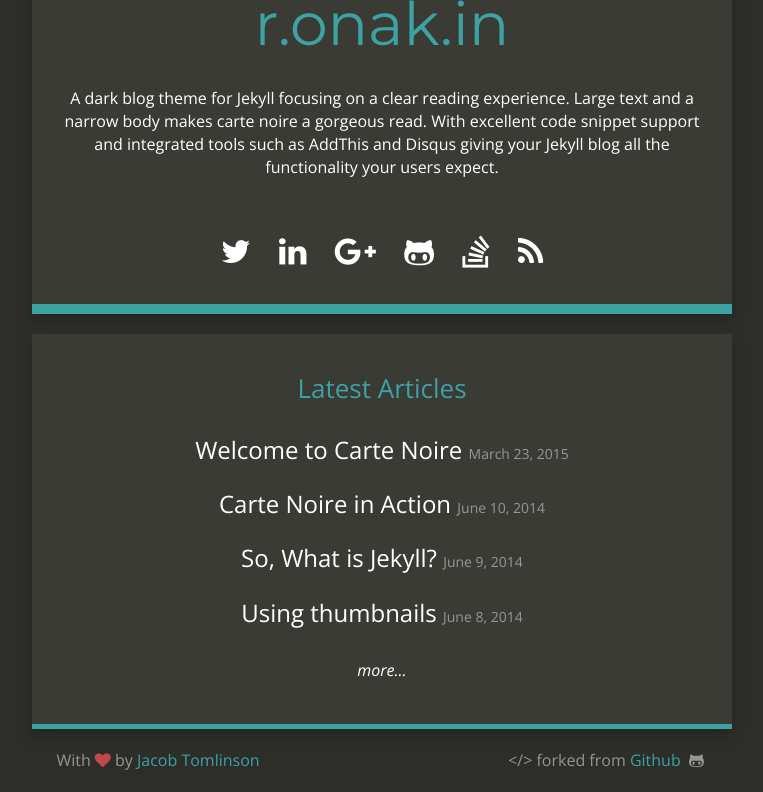
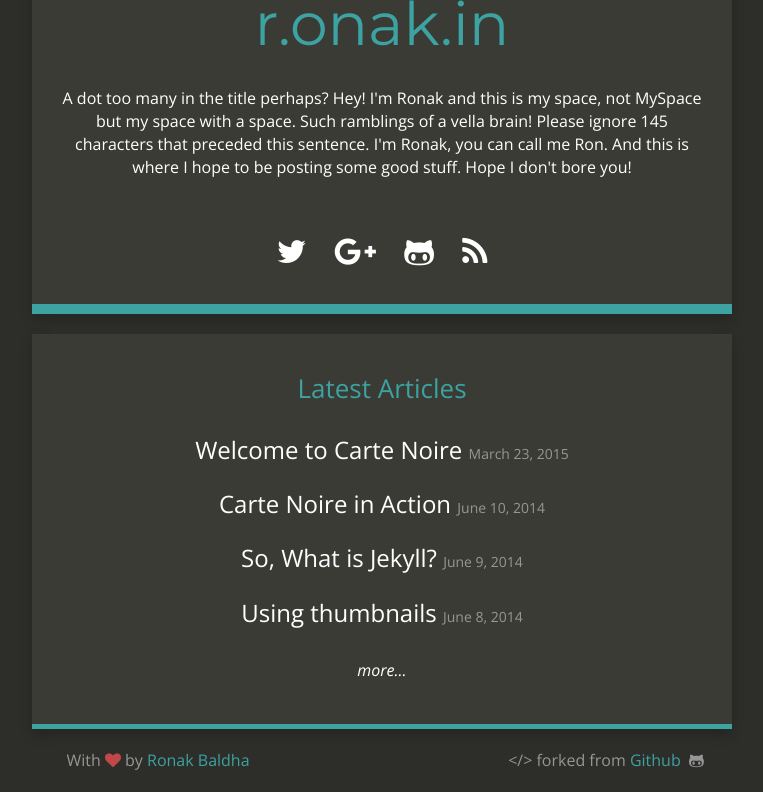
Before and after one commit to ron4ex/ron4ex.github.io, a Jekyll site: the page built from index.html, in a window 1280 px wide, cut to the strip 174-966 px from the top of the page. Shown: the whole strip, without its empty margins (258-1021 px from the left). Built offline with Jekyll 4.4.1, drawn with Linux system fonts in a browser that asks for light colours; nearby versions of some CDN libraries.

Commit message:
site configuration
- updated name and site desc
- updated google analytics code
- updated addthis code
- updated github Repo
- updated disqus Account
- updated social media accounts
- updated footer

```diff
--- a/_config.yml
+++ b/_config.yml
@@ -1,29 +1,32 @@
 # Site settings
 title: "r.onak.in"
 email: ronak.baldha@gmail.com
-description: "Jekyll Powered Personal Blog (Experimental)"
+description: "Ronakin rhymes with Anakin"
+
 # Local
 baseurl: ""
 # Live
 # baseurl: "http://ron4ex.github.io"
 url: "http://ron4ex.github.io"
-title_description: "A dark blog theme for Jekyll focusing on a clear reading experience. Large text and a narrow body makes carte noire a gorgeous read. With excellent code snippet support and integrated tools such as AddThis and Disqus giving your Jekyll blog all the functionality your users expect."
-title_image: "https://secure.gravatar.com/avatar/276b0af29760b43c0f78494ad0a4be92"
-google_analytics: "UA-20365477-4"
-disqus_account: cartenoire
-github_repository: https://github.com/jacobtomlinson/carte-noire
-addthis_id: ra-513c6fa83da6ec67
+
+title_description: "A dot too many in the title perhaps? Hey! I'm Ronak and this is my space, not MySpace but my space with a space. Such ramblings of a vella brain! Please ignore 145 characters that preceded this sentence. I'm Ronak, you can call me Ron. And this is where I hope to be posting some good stuff. Hope I don't bore you!"
+title_image: "http://www.gravatar.com/avatar/276b0af29760b43c0f78494ad0a4be92?s=200"
+
+google_analytics: "UA-73293555-1"
+disqus_account: ronakin
+github_repository: https://github.com/ron4ex/ron4ex.github.io
+addthis_id: ra-56b25ba0d95d5f5d
 post_limit: 5
 
 # Social usernames/URLs
-twitter_username: _jacobtomlinson
-github_username:  jacobtomlinson
-linkedin_link: http://carte-noire.jacobtomlinson.co.uk/
-google_plus_link: http://carte-noire.jacobtomlinson.co.uk/
-stackoverflow_link: http://carte-noire.jacobtomlinson.co.uk/
+twitter_username: bababurgundy
+github_username:  ron4ex
+linkedin_link:
+google_plus_link: https://plus.google.com/u/0/113495328077291040017
+stackoverflow_link:
 
 # Footer
-footer_left: "With <i class=\"fa fa-heart\"></i> by <a href=\"https://twitter.com/_JacobTomlinson\">Jacob Tomlinson</a>"
+footer_left: "With <i class=\"fa fa-heart\"></i> by <a href=\"https://twitter.com/bababurgundy\">Ronak Baldha</a>"
 footer_right: "&lt;/&gt; forked from <a href=\"https://github.com/jacobtomlinson/carte-noire\">Github</a> &nbsp;<i class=\"fa fa-github-alt\"></i>"
 
 # Build settings
```
